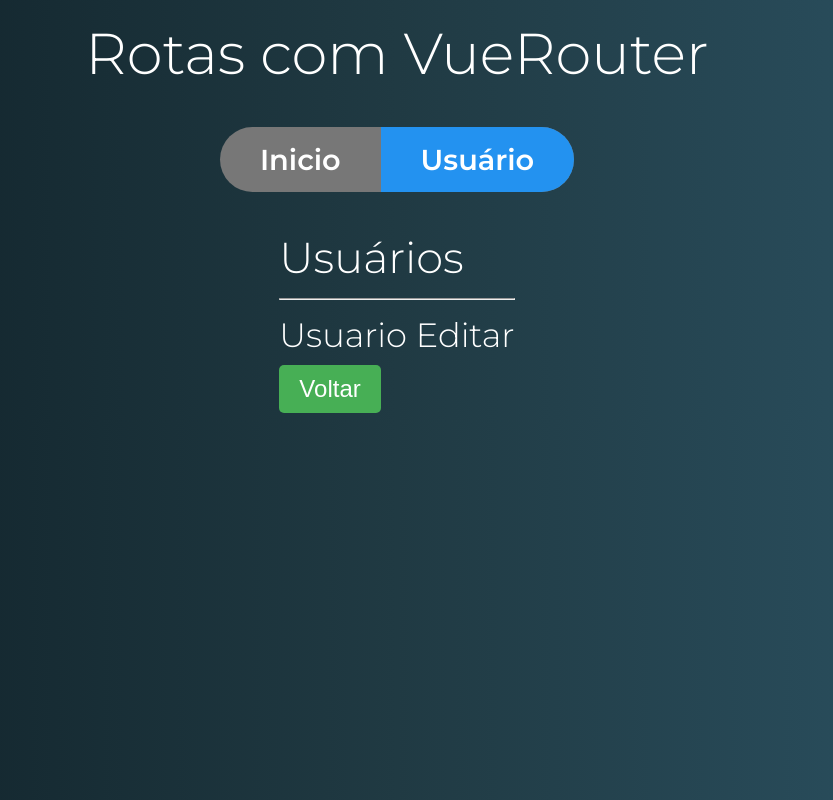
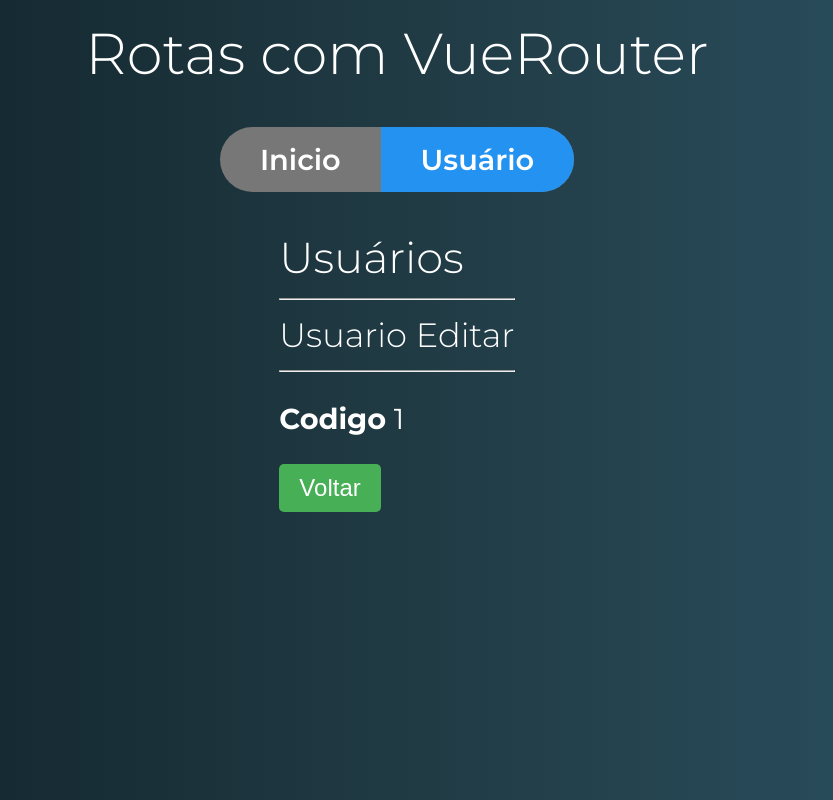
Before and after one commit to jnthnklvn/curso_vue, a Vue app in the folder aulas/rotas-exercicios/: page /usuario/1/editar in a window 1280 px wide. Shown: the whole page, without its empty margins (243-1076 px from the left). Built offline with nearby package versions, Linux system fonts and the light colour scheme.

Commit message:
Rotas aninhadas navegacao

```diff
--- a/aulas/rotas-exercicios/src/components/usuario/UsuarioEditar.vue
+++ b/aulas/rotas-exercicios/src/components/usuario/UsuarioEditar.vue
@@ -1,15 +1,19 @@
 <template>
-    <div class="usuario-editar">
-        <h3>Usuario Editar</h3>
-    </div>
+  <div class="usuario-editar">
+    <h3>Usuario Editar</h3>
+    <hr />
+    <p>
+      <strong>Codigo</strong>
+      {{ id }}
+    </p>
+  </div>
 </template>
 
 <script>
 export default {
-
-}
+  props: ["id"]
+};
 </script>
 
 <style>
-
 </style>
--- a/aulas/rotas-exercicios/src/components/usuario/UsuarioLista.vue
+++ b/aulas/rotas-exercicios/src/components/usuario/UsuarioLista.vue
@@ -2,9 +2,9 @@
   <div class="usuario-lista">
     <h3>Lista de Usuarios</h3>
     <ul class="lista">
-      <li class="item-lista">Usuario</li>
-      <li class="item-lista">Usuario2</li>
-      <li class="item-lista">Usuario3</li>
+      <router-link tag="li" to="/usuario/1" class="item-lista">Usuario</router-link>
+      <router-link tag="li" to="/usuario/2" class="item-lista">Usuario2</router-link>
+      <router-link tag="li" to="/usuario/3" class="item-lista">Usuario3</router-link>
     </ul>
   </div>
 </template>
```
